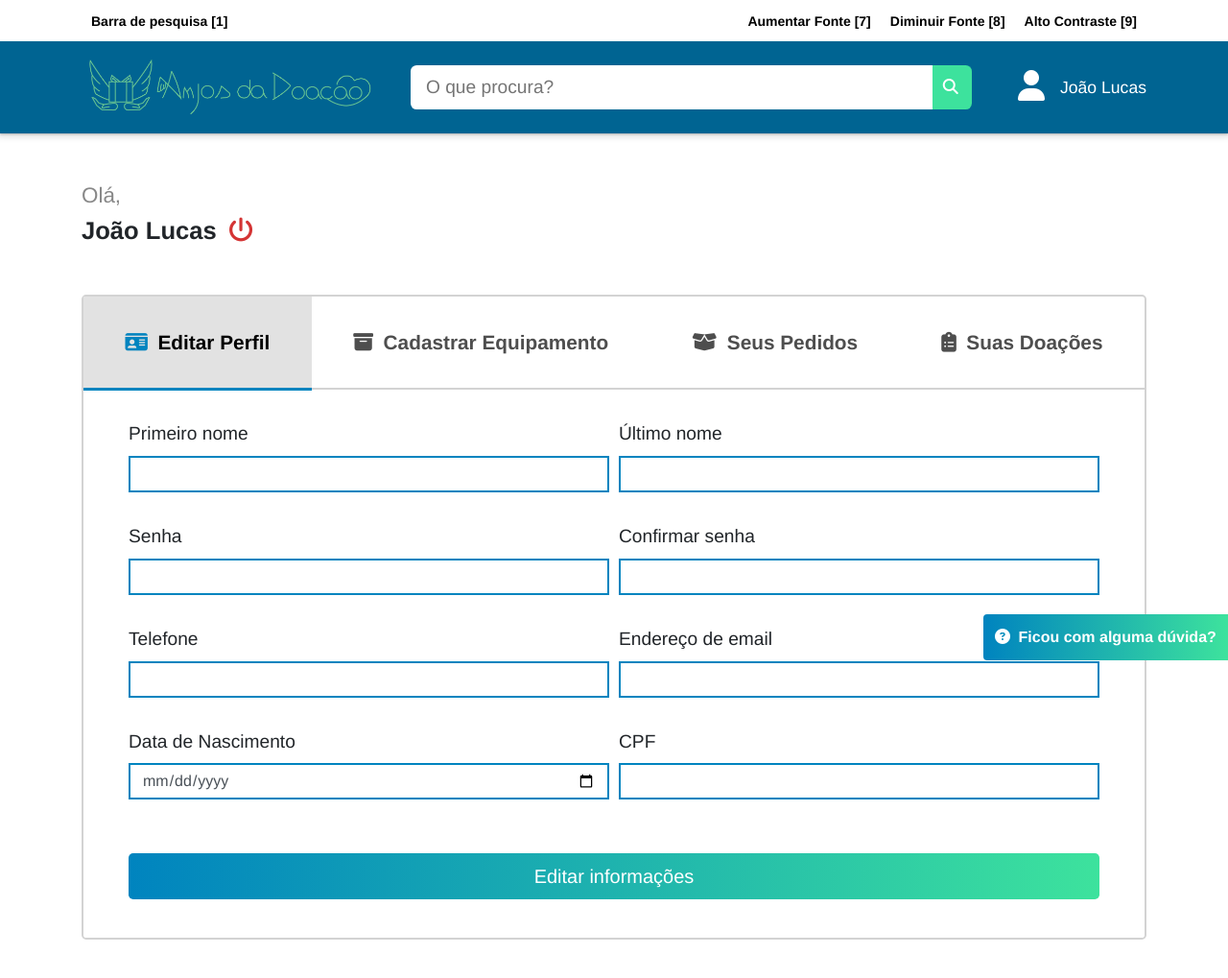
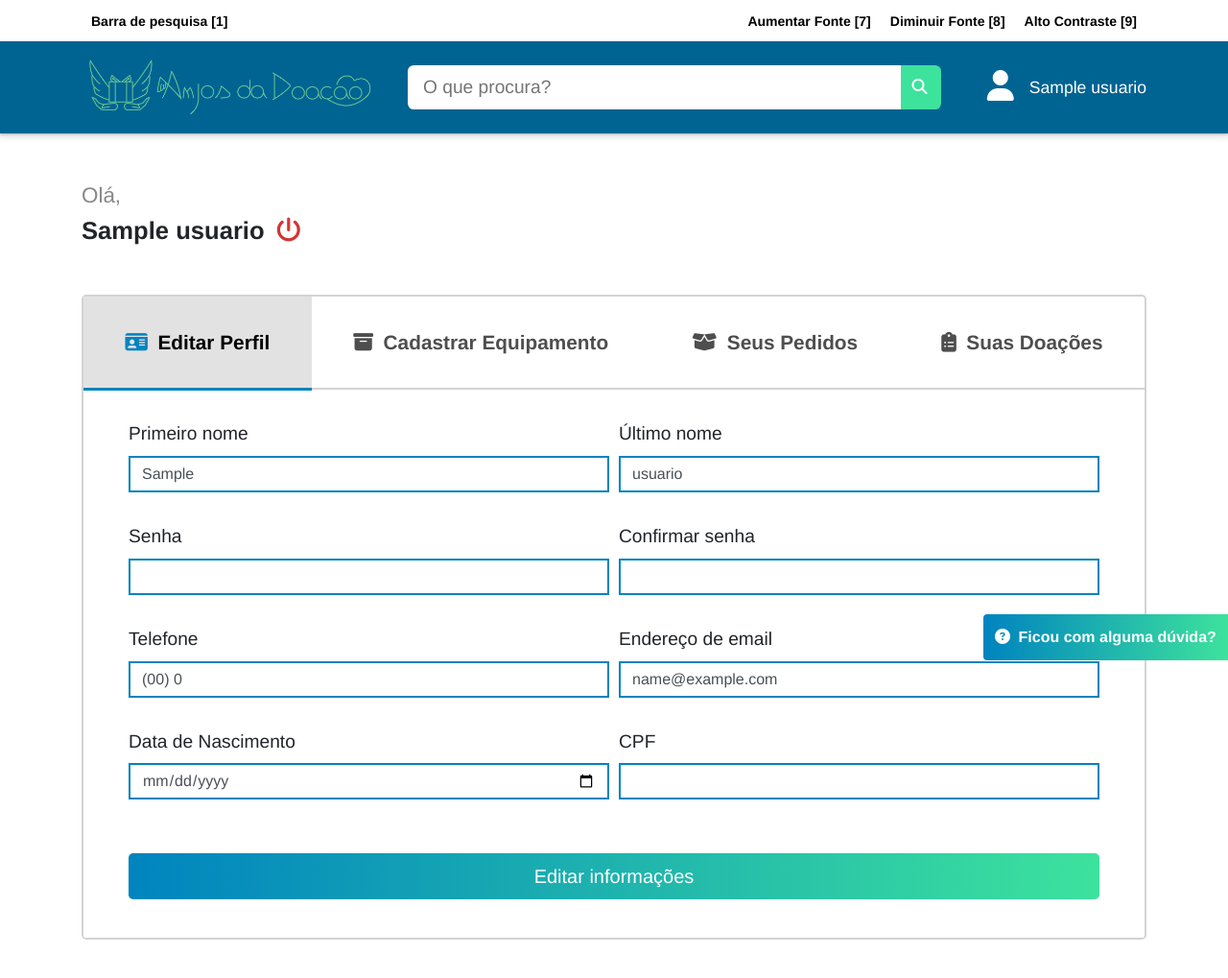
Before and after one commit to abacaxiguy/anjos-da-doacao, a PHP site: page /add/perfil/editar_perfil.php in a window 1280 px wide. Shown: the top 1019 px of the page at 96% size. Run offline with PHP 8.4, Linux system fonts and the light colour scheme; the visitor is signed in with stand-in values (Sample User, id 1); tables that the repository leaves empty or names only in its code hold one stand-in row (values such as "Sample post"); some libraries are stand-ins or nearby versions.

Commit message:
Add perfil functionality fr

```diff
--- a/autenticador.php
+++ b/autenticador.php
@@ -1,5 +1,16 @@
 <?php
 session_start();
-if (!isset($_SESSION['authentication']) || !$_SESSION['authentication']) {
+if (!isset($_SESSION['id_usuario'])) {
     header('location: ../login.php?login=erro');
 }
+require 'classes/conexao.php';
+
+$conexao = new Conexao();
+$conexao = $conexao->conectar();
+$sql = "SELECT * FROM usuario WHERE id_usuario=" . $_SESSION['id_usuario'];
+$stmt = $conexao->query($sql);
+$array = $stmt->fetch(PDO::FETCH_ASSOC);
+
+if (empty($array)) {
+    header('location: ../login.php?login=erro');
+}
--- a/index.php
+++ b/index.php
@@ -1,6 +1,6 @@
 <?php
 session_start();
-if (isset($_SESSION['authentication']) && $_SESSION['authentication']) {
+if (isset($_SESSION['id_usuario'])) {
     header('location: catalogo.php');
 }
 ?>
--- a/login.php
+++ b/login.php
@@ -1,6 +1,6 @@
 <?php
 session_start();
-if (isset($_SESSION['authentication']) && $_SESSION['authentication']) {
+if (isset($_SESSION['id_usuario'])) {
     header('location: catalogo.php');
 }
 ?>
--- a/nova_senha.php
+++ b/nova_senha.php
@@ -1,4 +1,9 @@
 <?php
+session_start();
+if (isset($_SESSION['id_usuario'])) {
+    header('location: catalogo.php');
+}
+
 if (isset($_GET['selector']) && isset($_GET['validator'])) {
     $selector = $_GET['selector'];
     $validator = $_GET['validator'];
--- a/perfil/editar_perfil.php
+++ b/perfil/editar_perfil.php
@@ -1,5 +1,7 @@
 <?php
 require('../autenticador.php');
+$last_name = implode(' ', array_slice(explode(' ',  $array['nome_usuario']), 1));
+$first_name = explode(' ', $array['nome_usuario'])[0];
 ?>
 <!DOCTYPE html>
 <html lang="pt-br">
@@ -65,7 +67,7 @@ require('../autenticador.php');
                             <i class="fas fa-user"></i>
                         </div>
                         <span>
-                            João Lucas
+                            <?= $array['nome_usuario'] ?>
                         </span>
                     </div>
                 </a>
@@ -76,7 +78,7 @@ require('../autenticador.php');
     <main class="mt-5 mb-5 container">
         <div class="profile-name">
             <div class="name-wrapper">Olá,</div>
-            <span class="name-span bold pr-2">João Lucas</span>
+            <span class="name-span bold pr-2"><?= $array['nome_usuario'] ?></span>
             <span class="logoff bold">
                 <form style="display:inline" action="../sair.php" method="get">
                     <button type="submit">
@@ -107,7 +109,7 @@ require('../autenticador.php');
                             </label>
 
                             <div>
-                                <input type="text" name="first_name" maxlength="30" class="textinput textInput form-control" id="id_first_name" required tabindex="1" />
+                                <input type="text" name="first_name" maxlength="30" class="textinput textInput form-control" id="id_first_name" required tabindex="1" value="<?= $first_name ?>" />
 
                                 <p id="error_id_first_name" class="invalid-feedback"></p>
                             </div>
@@ -121,7 +123,7 @@ require('../autenticador.php');
                             </label>
 
                             <div>
-                                <input type="text" name="last_name" maxlength="150" class="textinput textInput form-control" id="id_last_name" required tabindex="2" />
+                                <input type="text" name="last_name" maxlength="150" class="textinput textInput form-control" id="id_last_name" required tabindex="2" value="<?= $last_name ?>" />
 
                                 <p id="error_id_last_name" class="invalid-feedback"></p>
                             </div>
@@ -156,17 +158,17 @@ require('../autenticador.php');
                         </div>
                     </div>
                     <div class="form-row">
-                        <!-- username -->
+                        <!-- phone -->
 
-                        <div id="div_id_username" class="form-group col-md-6">
-                            <label for="id_username" class="requiredField">
+                        <div id="div_id_phone" class="form-group col-md-6">
+                            <label for="id_phone" class="requiredField">
                                 Telefone
                             </label>
 
                             <div>
-                                <input onfocus="limpa_input(this)" onblur="valida_username(this)" type="text" name="username" maxlength="20" class="textinput textInput form-control" required id="id_username" tabindex="5" />
+                                <input type="text" name="phone" maxlength="14" class="textinput textInput form-control" required id="id_phone" tabindex="5" value="<?= $array['telefone_usuario'] ?>" />
 
-                                <p id="error_id_username" class="invalid-feedback"></p>
+                                <p id="error_id_phone" class="invalid-feedback"></p>
                             </div>
                         </div>
 
@@ -176,7 +178,7 @@ require('../autenticador.php');
                                 Endereço de email
                             </label>
                             <div>
-                                <input onfocus="limpa_input(this)" onblur="valida_email(this)" type="email" name="email" maxlength="254" class="emailinput form-control" id="id_email" required tabindex="6" />
+                                <input onfocus="limpa_input(this)" onblur="valida_email(this)" type="email" name="email" maxlength="254" class="emailinput form-control" id="id_email" required tabindex="6" value="<?= $array['email_usuario'] ?>" />
 
                                 <p id="error_id_email" class="invalid-feedback"></p>
                             </div>
@@ -190,7 +192,7 @@ require('../autenticador.php');
                                 Data de Nascimento
                             </label>
                             <div>
-                                <input onfocus="limpa_input(this)" onblur="valida_data(this.value)" type="date" name="birth_date" maxlength="10" class="form-control" required id="id_birth_date" tabindex="7" />
+                                <input onfocus="limpa_input(this)" onblur="valida_data(this.value)" type="date" name="birth_date" maxlength="10" class="form-control" required id="id_birth_date" tabindex="7" value="<?= $array['nascimento_usuario'] ?>" />
 
                                 <p id="error_id_birth_date" class="invalid-feedback"></p>
                             </div>
@@ -202,7 +204,7 @@ require('../autenticador.php');
                                 CPF
                             </label>
                             <div>
-                                <input onfocus="limpa_input(this)" onblur="valida_cpf(this.value)" type="text" name="cpf" minlength="11" class="textinput textInput form-control" required id="id_cpf" tabindex="8" />
+                                <input onfocus="limpa_input(this)" onblur="valida_cpf(this.value)" type="text" name="cpf" minlength="11" class="textinput textInput form-control" required id="id_cpf" tabindex="8" value="<?= $array['cpf_usuario'] ?>" />
 
                                 <p id="error_id_cpf" class="invalid-feedback"></p>
                             </div>
@@ -253,5 +255,13 @@ require('../autenticador.php');
 <script src="https://ajax.googleapis.com/ajax/libs/jquery/2.1.3/jquery.min.js"></script>
 <script src="https://stackpath.bootstrapcdn.com/bootstrap/4.4.1/js/bootstrap.min.js" integrity="sha384-wfSDF2E50Y2D1uUdj0O3uMBJnjuUD4Ih7YwaYd1iqfktj0Uod8GCExl3Og8ifwB6" crossorigin="anonymous"></script>
 <script src="../js/barra.js"></script>
+<script type="text/javascript" src="https://cdnjs.cloudflare.com/ajax/libs/jquery.mask/1.14.16/jquery.mask.js"></script>
+
+<script type="text/javascript">
+    $(document).ready(function() {
+        $("#id_cpf").mask("000.000.000-00");
+        $('#id_phone').mask('(00) 00000-0000');
+    });
+</script>
 
 </html>
```
Also changed, not shown: catalogo.php (+23 -18 lines), classes/usuario.php (+8 -0 lines), perfil.php (+15 -3 lines), recuperar.php (+8 -0 lines), register.php (+7 -0 lines).
